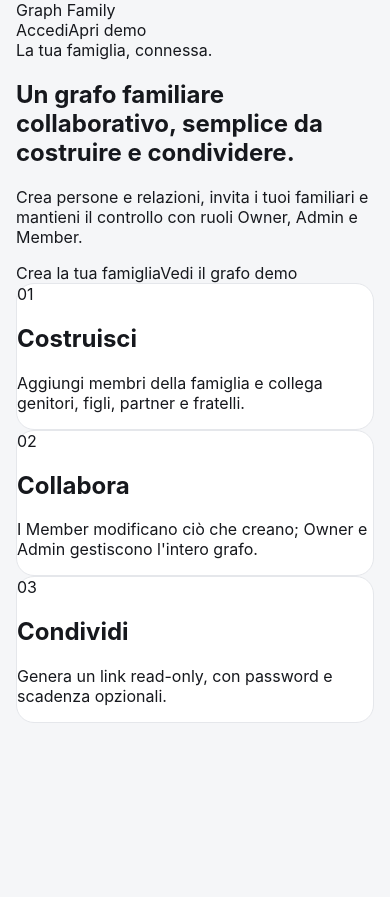
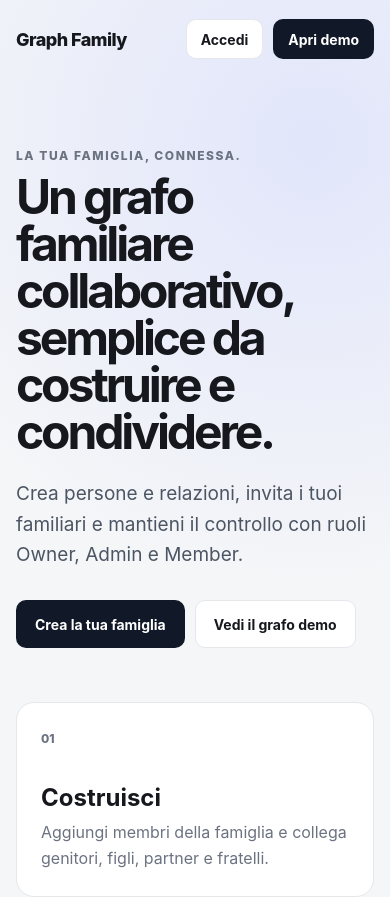
Before and after one commit to MSimo1/Graph-family, a Next.js app: page / in a window 390 px wide. Shown: the top 897 px of the page. Before the commit the page ends 844 px from the top, so only its background shows below. Built offline with nearby package versions, Linux system fonts and the light colour scheme.

Commit message:
style: build responsive MVP interface

```diff
--- a/src/app/globals.css
+++ b/src/app/globals.css
@@ -1,16 +1,19 @@
 :root {
   --bg: #f5f6f8;
   --surface: #ffffff;
+  --surface-soft: #f9fafb;
   --text: #16181d;
   --muted: #6b7280;
   --border: #e5e7eb;
   --primary: #111827;
   --primary-contrast: #ffffff;
+  --danger: #b42318;
 }
 
 * { box-sizing: border-box; }
 
-html, body {
+html,
+body {
   margin: 0;
   min-height: 100%;
   background: var(--bg);
@@ -21,8 +24,38 @@ html, body {
 body { min-height: 100vh; }
 a { color: inherit; text-decoration: none; }
 button, input, select, textarea { font: inherit; }
+button { cursor: pointer; }
 
-button { cursor: pointer; }
+input,
+select,
+textarea {
+  width: 100%;
+  border: 1px solid var(--border);
+  border-radius: 11px;
+  background: #fff;
+  padding: 11px 12px;
+  color: var(--text);
+  outline: none;
+}
+
+input:focus,
+select:focus,
+textarea:focus {
+  border-color: #9ca3af;
+  box-shadow: 0 0 0 3px rgba(17, 24, 39, 0.06);
+}
+
+label {
+  display: grid;
+  gap: 7px;
+  font-size: 14px;
+  font-weight: 600;
+}
+
+h1,
+h2,
+h3,
+p { margin-top: 0; }
 
 .container {
   width: min(1120px, calc(100% - 32px));
@@ -34,3 +67,442 @@ button { cursor: pointer; }
   border: 1px solid var(--border);
   border-radius: 18px;
 }
+
+.brand {
+  font-size: 18px;
+  font-weight: 800;
+  letter-spacing: -0.03em;
+}
+
+.topbar,
+.dashboardHeader {
+  min-height: 78px;
+  display: flex;
+  align-items: center;
+  justify-content: space-between;
+}
+
+.navActions,
+.heroActions,
+.formActions,
+.memberActions {
+  display: flex;
+  align-items: center;
+  gap: 10px;
+  flex-wrap: wrap;
+}
+
+.btn {
+  display: inline-flex;
+  align-items: center;
+  justify-content: center;
+  min-height: 40px;
+  border-radius: 10px;
+  border: 1px solid transparent;
+  padding: 9px 14px;
+  font-weight: 700;
+  font-size: 14px;
+  transition: 160ms ease;
+}
+
+.btn:hover { transform: translateY(-1px); }
+
+.btnPrimary {
+  background: var(--primary);
+  color: var(--primary-contrast);
+}
+
+.btnGhost {
+  background: #fff;
+  border-color: var(--border);
+  color: var(--text);
+}
+
+.btnDanger {
+  background: #fff;
+  border-color: #f0c8c4;
+  color: var(--danger);
+}
+
+.btnLarge {
+  min-height: 48px;
+  padding: 12px 18px;
+}
+
+.eyebrow {
+  color: var(--muted);
+  text-transform: uppercase;
+  letter-spacing: 0.13em;
+  font-size: 12px;
+  font-weight: 800;
+  margin-bottom: 10px;
+}
+
+.muted { color: var(--muted); }
+.small { font-size: 12px; }
+
+.landing {
+  min-height: 100vh;
+  background:
+    radial-gradient(circle at 80% 10%, rgba(188, 199, 255, 0.35), transparent 34%),
+    var(--bg);
+}
+
+.hero {
+  padding: 108px 0 86px;
+}
+
+.hero h1 {
+  max-width: 880px;
+  margin-bottom: 24px;
+  font-size: clamp(48px, 7vw, 88px);
+  line-height: 0.98;
+  letter-spacing: -0.065em;
+}
+
+.hero p {
+  max-width: 670px;
+  color: #4b5563;
+  font-size: 19px;
+  line-height: 1.6;
+}
+
+.heroActions { margin-top: 30px; }
+
+.featureGrid {
+  display: grid;
+  grid-template-columns: repeat(3, 1fr);
+  gap: 16px;
+  padding-bottom: 80px;
+}
+
+.featureCard { padding: 24px; }
+.featureCard > span { color: var(--muted); font-size: 12px; font-weight: 800; }
+.featureCard h2 { margin: 36px 0 8px; }
+.featureCard p { color: var(--muted); line-height: 1.6; margin-bottom: 0; }
+
+.authPage {
+  min-height: 100vh;
+  display: grid;
+  place-items: center;
+  padding: 32px 16px;
+  background:
+    radial-gradient(circle at 20% 15%, rgba(188, 199, 255, 0.4), transparent 30%),
+    var(--bg);
+}
+
+.authCard {
+  width: min(510px, 100%);
+  padding: 34px;
+  box-shadow: 0 18px 70px rgba(17, 24, 39, 0.07);
+}
+
+.authIntro { margin: 32px 0 24px; }
+.authIntro h1,
+.authCard h1 {
+  font-size: 38px;
+  line-height: 1.05;
+  letter-spacing: -0.045em;
+  margin-bottom: 12px;
+}
+
+.authIntro p,
+.authCard p { color: var(--muted); line-height: 1.55; }
+
+.formStack {
+  display: grid;
+  gap: 15px;
+}
+
+.formStack.compact { gap: 11px; }
+
+.notice {
+  margin: 16px 0;
+  border-radius: 11px;
+  border: 1px solid #d9dde5;
+  background: #f8fafc;
+  padding: 11px 13px;
+  font-size: 13px;
+}
+
+.backLink {
+  color: var(--muted);
+  font-size: 13px;
+  font-weight: 700;
+}
+
+.dashboardPage { min-height: 100vh; }
+
+.dashboardGrid {
+  display: grid;
+  grid-template-columns: minmax(0, 1fr) 360px;
+  gap: 34px;
+  padding-top: 64px;
+  padding-bottom: 64px;
+}
+
+.dashboardGrid > div > h1 {
+  margin-bottom: 8px;
+  font-size: 48px;
+  letter-spacing: -0.05em;
+}
+
+.graphCards {
+  display: grid;
+  gap: 12px;
+  margin-top: 28px;
+}
+
+.graphCard {
+  padding: 21px;
+  display: flex;
+  align-items: center;
+  justify-content: space-between;
+  gap: 18px;
+}
+
+.graphCard:hover { border-color: #c6cad2; }
+.graphCard h2 { margin-bottom: 5px; font-size: 18px; }
+.graphCard p { margin-bottom: 0; color: var(--muted); }
+
+.emptyState { padding: 30px; }
+.emptyState p { color: var(--muted); margin-bottom: 0; }
+
+.createPanel {
+  align-self: start;
+  padding: 24px;
+  position: sticky;
+  top: 24px;
+}
+
+.createPanel h2 { margin-bottom: 20px; }
+
+.graphWorkspace,
+.appShell {
+  min-height: 100vh;
+  background: var(--bg);
+}
+
+.graphHeader {
+  min-height: 88px;
+  display: flex;
+  justify-content: space-between;
+  align-items: center;
+  gap: 18px;
+  padding: 15px 24px;
+  background: #fff;
+  border-bottom: 1px solid var(--border);
+}
+
+.graphHeader h1 {
+  margin: 4px 0 2px;
+  font-size: 22px;
+  letter-spacing: -0.03em;
+}
+
+.graphHeader p { margin: 0; color: var(--muted); font-size: 13px; }
+
+.workspaceNotice { margin: 10px 24px 0; }
+
+.workspaceBody {
+  height: calc(100vh - 88px);
+  display: grid;
+  grid-template-columns: 300px minmax(0, 1fr);
+}
+
+.graphSidebar {
+  overflow: auto;
+  padding: 22px;
+  background: #fff;
+  border-right: 1px solid var(--border);
+}
+
+.graphSidebar h2 {
+  margin-bottom: 16px;
+  font-size: 18px;
+  letter-spacing: -0.02em;
+}
+
+.sidebarSection {
+  margin-top: 30px;
+  padding-top: 26px;
+  border-top: 1px solid var(--border);
+}
+
+.graphStage {
+  min-width: 0;
+  min-height: 0;
+}
+
+.graphCanvas {
+  width: 100%;
+  height: 100%;
+  min-height: 560px;
+}
+
+.personNode {
+  min-width: 180px;
+  display: flex;
+  align-items: center;
+  gap: 11px;
+  padding: 11px 13px;
+  border: 1px solid #dfe3e8;
+  border-radius: 15px;
+  background: #fff;
+  box-shadow: 0 10px 35px rgba(17, 24, 39, 0.08);
+}
+
+.personAvatar {
+  width: 40px;
+  height: 40px;
+  flex: 0 0 40px;
+  display: grid;
+  place-items: center;
+  border-radius: 50%;
+  background: #111827;
+  color: #fff;
+  font-size: 12px;
+  font-weight: 800;
+}
+
+.personName { font-weight: 800; font-size: 14px; }
+.personMeta { margin-top: 3px; color: var(--muted); font-size: 11px; }
+
+.graphEmpty {
+  min-height: 560px;
+  height: 100%;
+  display: grid;
+  place-items: center;
+  padding: 30px;
+  text-align: center;
+}
+
+.graphEmpty div { max-width: 460px; }
+.graphEmpty h2 { font-size: 32px; letter-spacing: -0.04em; }
+.graphEmpty p { color: var(--muted); }
+
+.settingsPage { min-height: 100vh; }
+
+.settingsGrid {
+  display: grid;
+  grid-template-columns: minmax(0, 1fr) minmax(320px, 0.72fr);
+  gap: 22px;
+  padding-top: 32px;
+  padding-bottom: 60px;
+}
+
+.settingsNotice { grid-column: 1 / -1; }
+
+.settingsCard { padding: 24px; }
+.settingsCard h2 { margin-bottom: 8px; }
+.settingsCard h3 { margin: 0 0 13px; }
+
+.memberList,
+.inviteList,
+.shareList {
+  display: grid;
+  gap: 10px;
+  margin-top: 20px;
+}
+
+.memberRow,
+.inviteItem,
+.shareItem {
+  display: flex;
+  align-items: center;
+  justify-content: space-between;
+  gap: 14px;
+  padding: 13px;
+  border: 1px solid var(--border);
+  border-radius: 12px;
+  background: var(--surface-soft);
+}
+
+.memberActions form {
+  display: flex;
+  gap: 7px;
+  align-items: center;
+}
+
+.memberActions select { min-width: 110px; }
+
+.rolePill {
+  border-radius: 999px;
+  background: #eceff3;
+  padding: 6px 10px;
+  font-size: 12px;
+  font-weight: 800;
+}
+
+.separator {
+  border: 0;
+  border-top: 1px solid var(--border);
+  margin: 24px 0;
+}
+
+.formInline {
+  display: grid;
+  grid-template-columns: minmax(0, 1fr) 130px auto;
+  gap: 9px;
+}
+
+.inviteItem,
+.shareItem { align-items: flex-start; }
+
+.inviteItem code,
+.shareItem code {
+  display: block;
+  max-width: 430px;
+  margin-top: 7px;
+  overflow-wrap: anywhere;
+  color: #4b5563;
+  font-size: 11px;
+}
+
+@media (max-width: 900px) {
+  .featureGrid,
+  .dashboardGrid,
+  .settingsGrid {
+    grid-template-columns: 1fr;
+  }
+
+  .workspaceBody {
+    height: auto;
+    grid-template-columns: 1fr;
+  }
+
+  .graphSidebar {
+    border-right: 0;
+    border-bottom: 1px solid var(--border);
+  }
+
+  .graphStage,
+  .graphCanvas { min-height: 620px; }
+
+  .createPanel { position: static; }
+
+  .formInline { grid-template-columns: 1fr; }
+}
+
+@media (max-width: 640px) {
+  .hero { padding: 70px 0 54px; }
+  .hero h1 { font-size: 48px; }
+
+  .featureGrid { grid-template-columns: 1fr; }
+
+  .graphHeader {
+    align-items: flex-start;
+    flex-direction: column;
+  }
+
+  .workspaceBody { height: auto; }
+
+  .memberRow,
+  .inviteItem,
+  .shareItem {
+    align-items: stretch;
+    flex-direction: column;
+  }
+
+  .memberActions { align-items: stretch; }
+}
```
